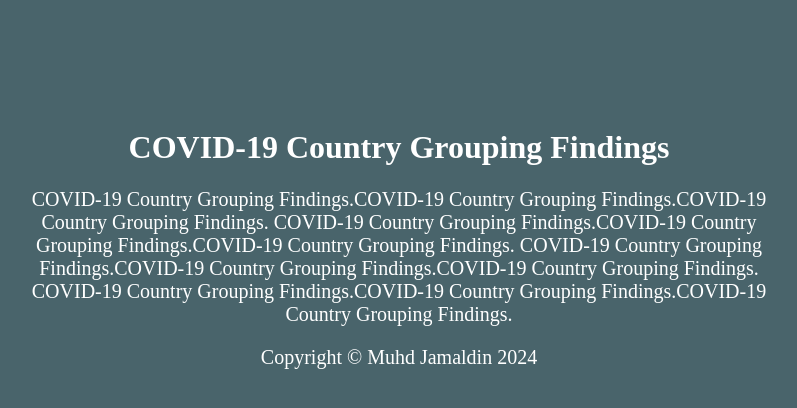
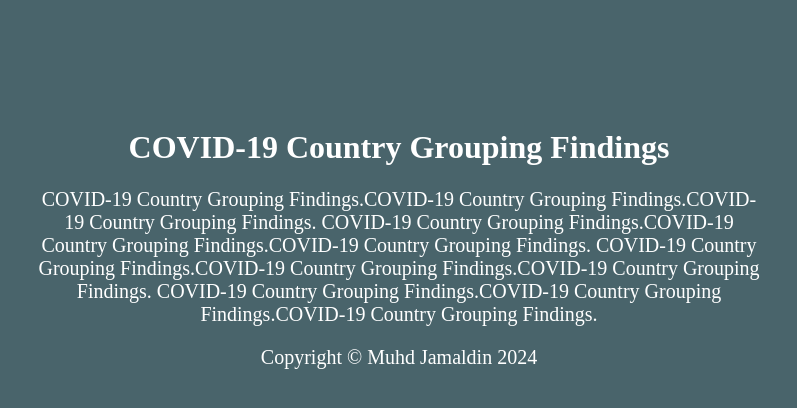
Before and after one commit to Md-Khid/Md-Khid, a Jekyll site: the page findings/1.html, which Jekyll copies as it is, in a window 1280 px wide. Shown: the top 408 px of the page, without its empty margins (241-1038 px from the left). Built offline with Jekyll 4.4.1, drawn with Linux system fonts in a browser that asks for light colours.

Commit message:
Update 1.html

```diff
--- a/findings/1.html
+++ b/findings/1.html
@@ -19,8 +19,8 @@
         .container p {
             font-size: 20px; /* Increase font size for main content */
             text-align: center; /* Center align the paragraph */
-            margin-left: 260px; /* Add margin on the left side */
-            margin-right: 260px; /* Add margin on the right side */
+            margin-left: 270px; /* Add margin on the left side */
+            margin-right: 270px; /* Add margin on the right side */
         }
     </style>
 </head>
```
